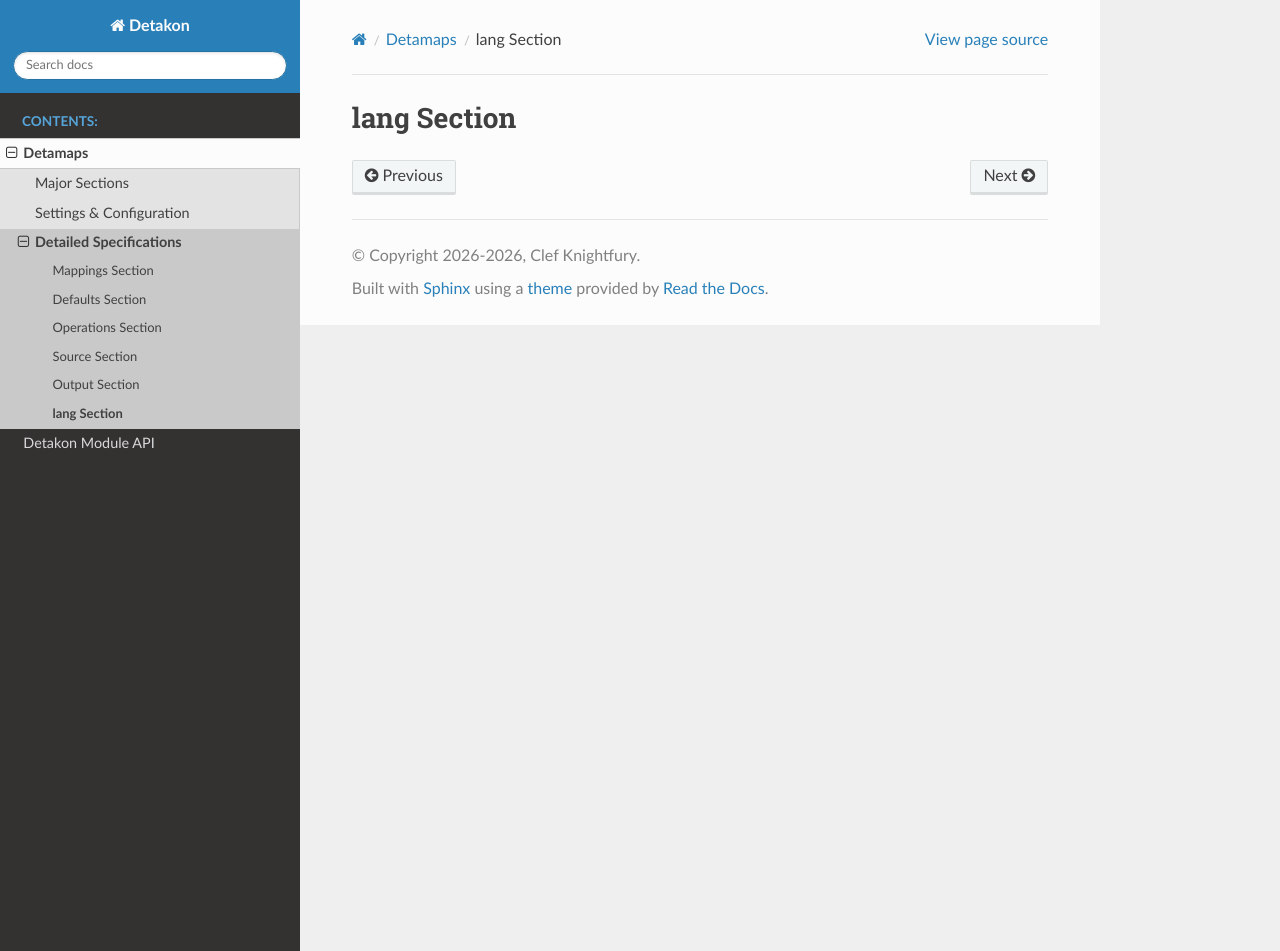
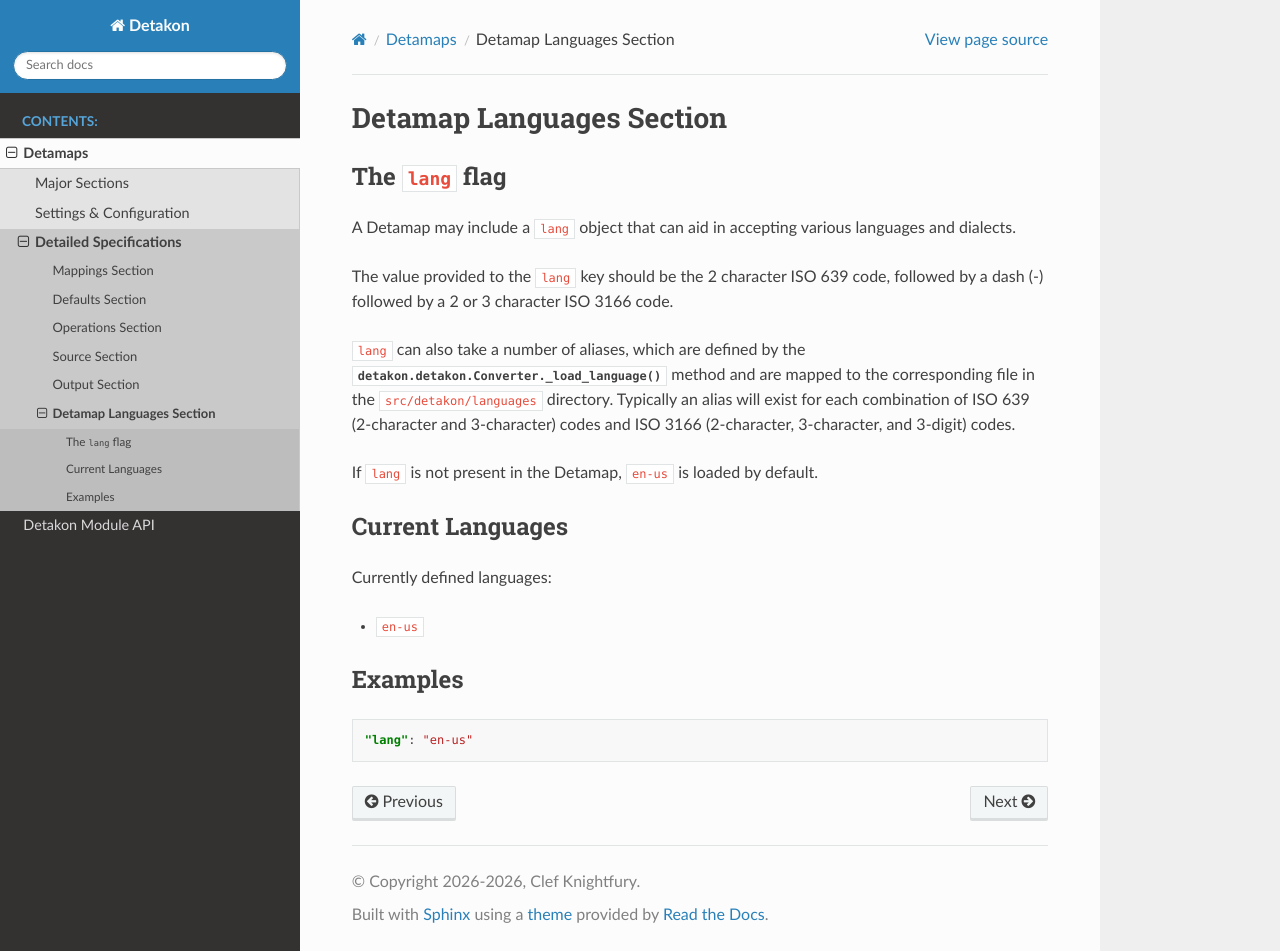
Before and after one commit to cknightfury/detakon, a Sphinx documentation site: the page built from docs/source/lang.rst, in a window 1280 px wide and 951 px high. Built offline with Sphinx 7.4.7 and the Read the Docs theme 3.1.0, drawn with Linux system fonts in a browser that asks for light colours.

Commit message:
added lang flag docs

```diff
--- a/docs/source/lang.rst
+++ b/docs/source/lang.rst
@@ -1,5 +1,30 @@
 .. docs/lang.rst
 
-************
-lang Section
-************
+*************************
+Detamap Languages Section
+*************************
+
+The ``lang`` flag
+=================
+
+A Detamap may include a ``lang`` object that can aid in accepting various languages and dialects.
+
+The value provided to the ``lang`` key should be the 2 character ISO 639 code, followed by a dash (-) followed by a 2 or 3 character ISO 3166 code.
+
+``lang`` can also take a number of aliases, which are defined by the :meth:`detakon.detakon.Converter._load_language()` method and are mapped to the corresponding file in the ``src/detakon/languages`` directory.  Typically an alias will exist for each combination of ISO 639 (2-character and 3-character) codes and ISO 3166 (2-character, 3-character, and 3-digit) codes.
+
+If ``lang`` is not present in the Detamap, ``en-us`` is loaded by default.
+
+Current Languages
+=================
+
+Currently defined languages:
+
+* ``en-us``
+
+Examples
+========
+
+.. code-block:: json-object
+
+    "lang": "en-us"
```
